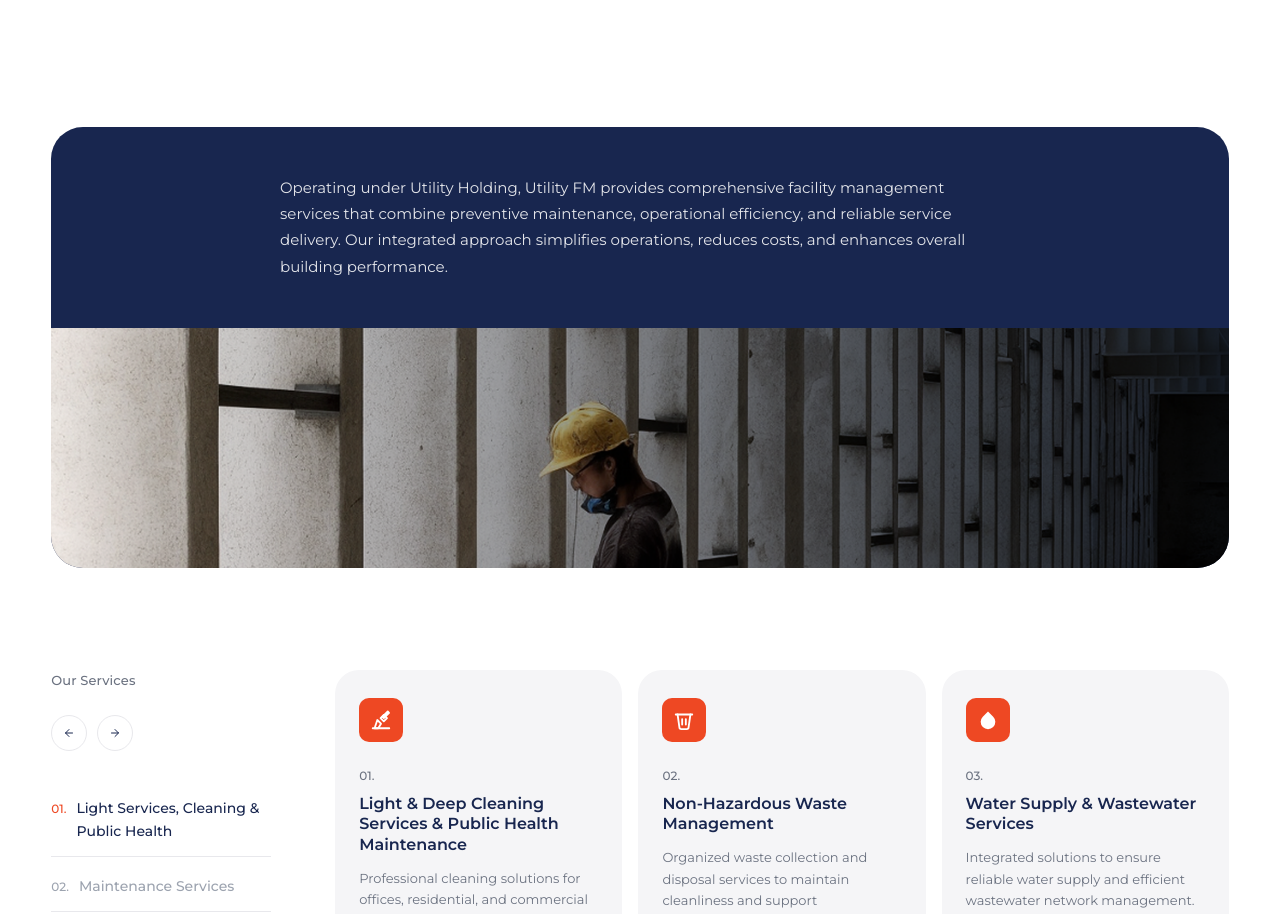
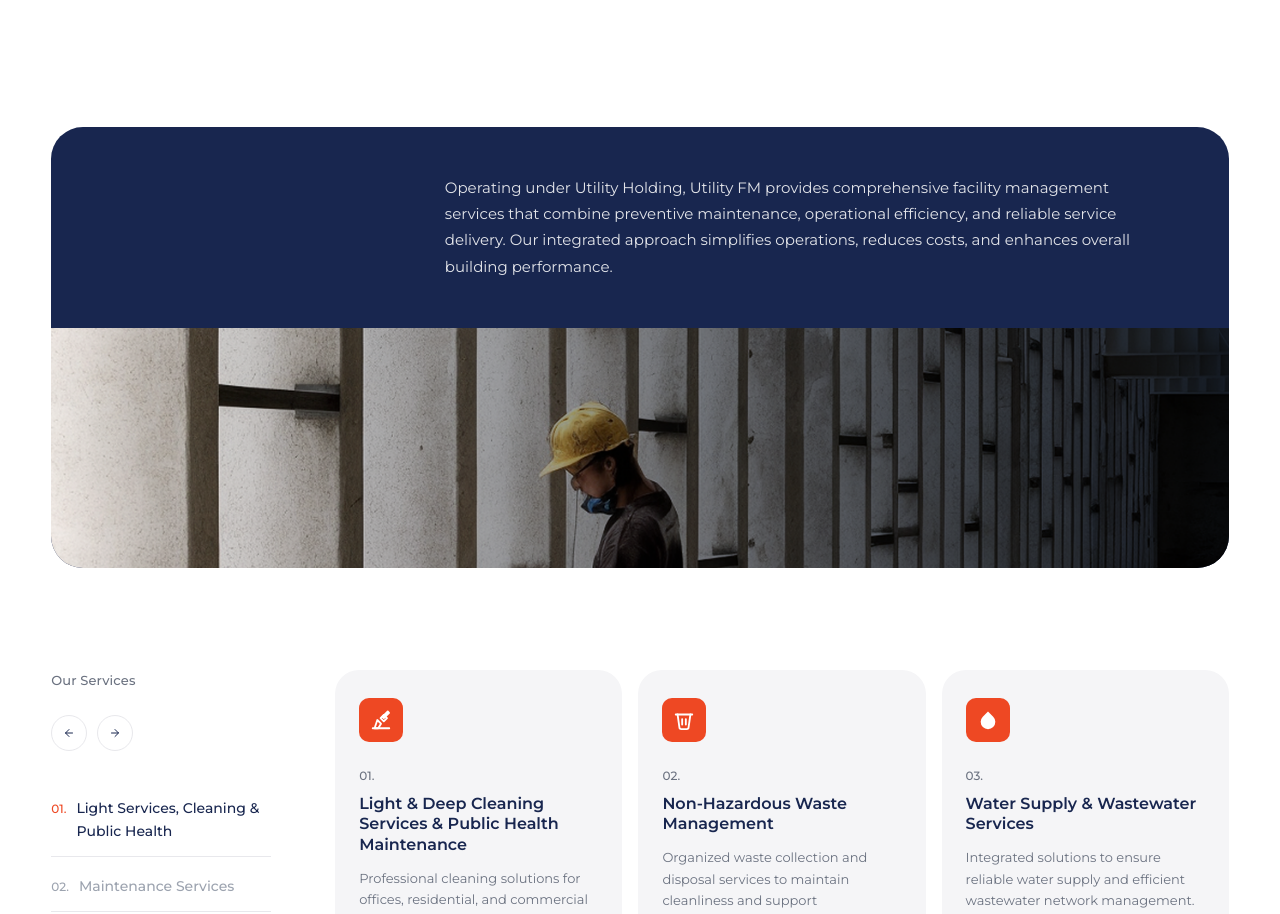
Before and after one commit to jahangirhossain-work/react-app-7, a React (Vite) app: page /fm in a window 1280 px wide. Shown: the part 820-1734 px from the top of the page. Built offline with nearby package versions, Linux system fonts and the light colour scheme.

Commit message:
fix now check

```diff
--- a/src/styles/global.css
+++ b/src/styles/global.css
@@ -957,21 +957,20 @@
   border-radius: var(--radius-xl);
   padding: clamp(32px, 4vw, 48px) clamp(32px, 5vw, 64px) 0;
   color: #fff;
-  text-align: center;
   position: relative;
   overflow: hidden;
+  display: grid;
+  grid-template-columns: 1fr minmax(auto, 720px);
 }
 
 .sub-banner-flat__text {
   max-width: 720px;
-  margin-inline-start: auto;
-  margin-inline-end: 0;
-  margin-inline: auto;
   font-size: clamp(14px, 1.3vw, 15px);
   line-height: 1.75;
   color: rgba(255, 255, 255, 0.88);
   padding-bottom: clamp(32px, 4vw, 48px);
   text-align: left;
+  grid-column: 2;
 
 }
 
@@ -980,6 +979,7 @@
   margin-bottom: 0;
   height: clamp(160px, 22vw, 240px);
   overflow: hidden;
+  grid-column: 1 / -1;
 }
 
 .sub-banner-flat__image img { width: 100%; height: 100%; object-fit: cover; display: block; }
```
